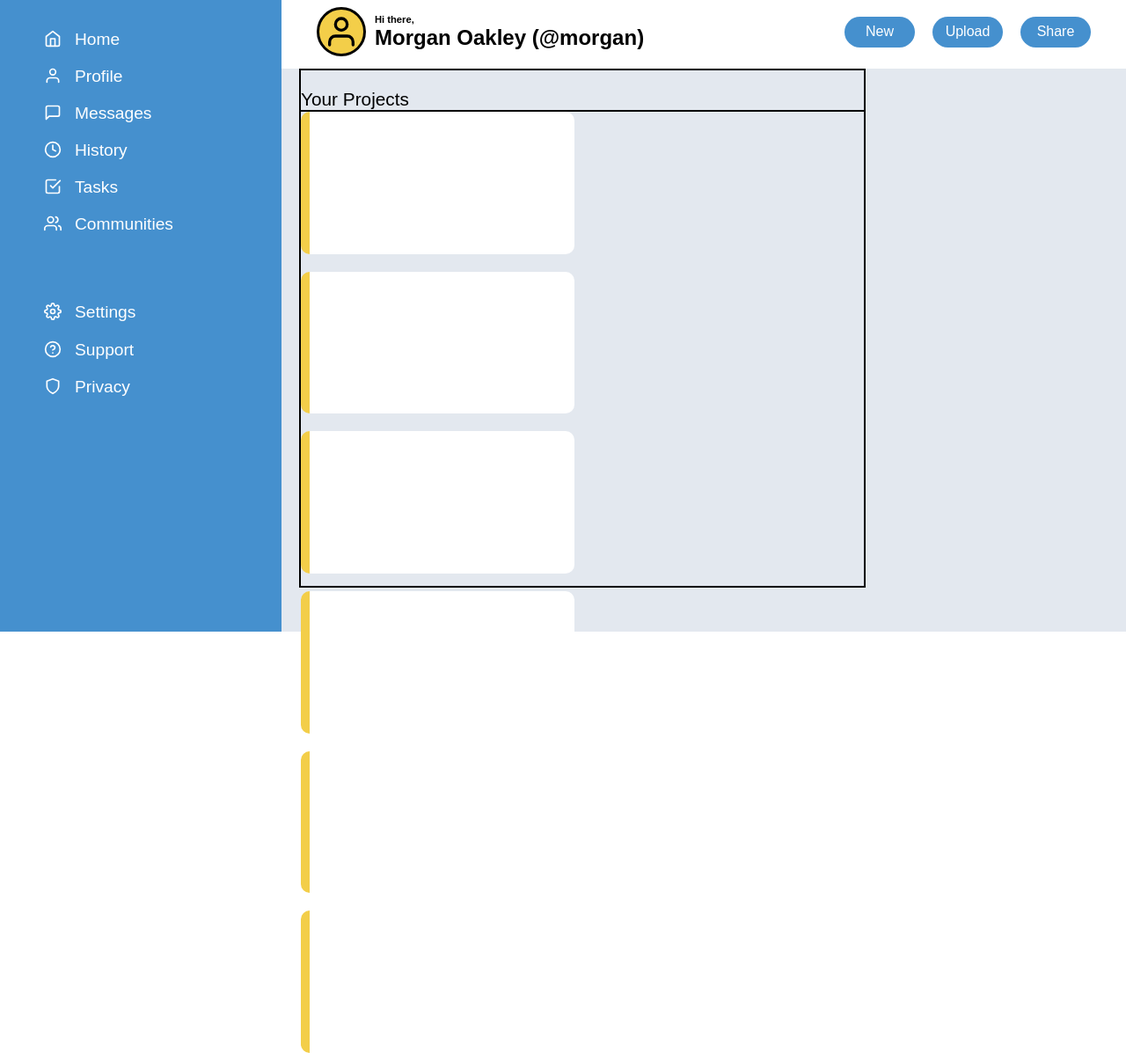
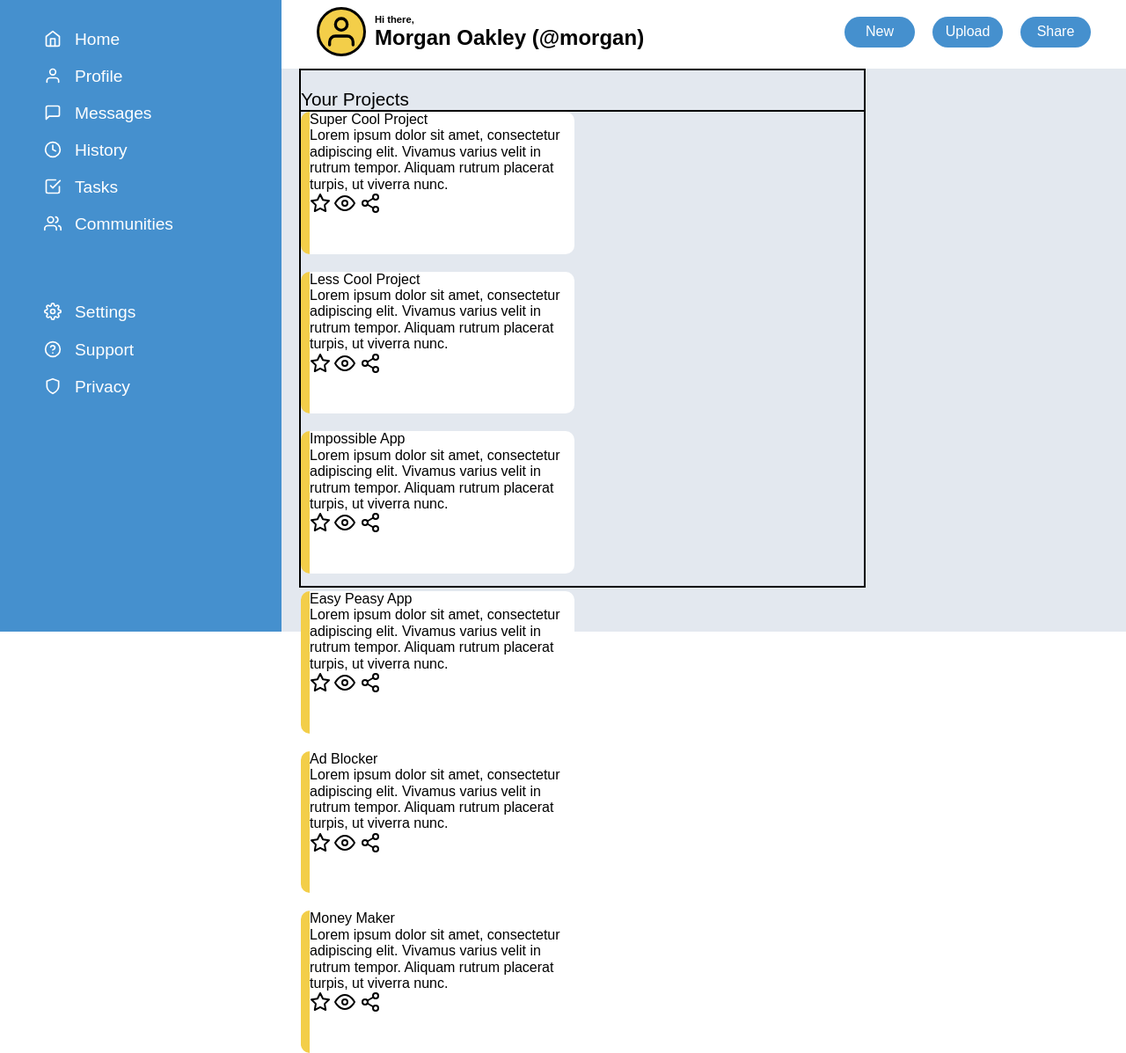
Before and after one commit to kamalypatel/admin-dashboard, a website: page index.html in a window 1280 px wide. Shown: the part 82-1279 px from the top of the page at 88% size. Drawn offline with nearby package versions, Linux system fonts and the light colour scheme.

Commit message:
added all the content to the cards

```diff
--- a/index.html
+++ b/index.html
@@ -67,34 +67,70 @@
                 <div class="left-body-header">Your Projects</div>
                 <div class="left-body-body">
                     <div class="cards">
-                        <div class="card-header"></div>
-                        <div class="card-text"></div>
-                        <div class="icon-holder"></div>
+                        <div class="card-header">Super Cool Project</div>
+                        <div class="card-text">Lorem ipsum dolor sit amet, consectetur adipiscing elit.
+                            Vivamus varius velit in rutrum tempor.
+                            Aliquam rutrum placerat turpis, ut viverra nunc.</div>
+                        <div class="icon-holder">
+                            <i data-feather="star" class="icons"></i>
+                            <i data-feather="eye" class="icons"></i>
+                            <i data-feather="share-2" class="icons"></i>
+                        </div>
                     </div>
                     <div class="cards">
-                        <div class="card-header"></div>
-                        <div class="card-text"></div>
-                        <div class="icon-holder"></div>
+                        <div class="card-header">Less Cool Project</div>
+                        <div class="card-text">Lorem ipsum dolor sit amet, consectetur adipiscing elit.
+                            Vivamus varius velit in rutrum tempor.
+                            Aliquam rutrum placerat turpis, ut viverra nunc.</div>
+                        <div class="icon-holder">
+                            <i data-feather="star" class="icons"></i>
+                            <i data-feather="eye" class="icons"></i>
+                            <i data-feather="share-2" class="icons"></i>
+                        </div>
                     </div>
                     <div class="cards">
-                        <div class="card-header"></div>
-                        <div class="card-text"></div>
-                        <div class="icon-holder"></div>
+                        <div class="card-header">Impossible App</div>
+                        <div class="card-text">Lorem ipsum dolor sit amet, consectetur adipiscing elit.
+                            Vivamus varius velit in rutrum tempor.
+                            Aliquam rutrum placerat turpis, ut viverra nunc.</div>
+                        <div class="icon-holder">
+                            <i data-feather="star" class="icons"></i>
+                            <i data-feather="eye" class="icons"></i>
+                            <i data-feather="share-2" class="icons"></i>
+                        </div>
                     </div>
                     <div class="cards">
-                        <div class="card-header"></div>
-                        <div class="card-text"></div>
-                        <div class="icon-holder"></div>
+                        <div class="card-header">Easy Peasy App</div>
+                        <div class="card-text">Lorem ipsum dolor sit amet, consectetur adipiscing elit.
+                            Vivamus varius velit in rutrum tempor.
+                            Aliquam rutrum placerat turpis, ut viverra nunc.</div>
+                        <div class="icon-holder">
+                            <i data-feather="star" class="icons"></i>
+                            <i data-feather="eye" class="icons"></i>
+                            <i data-feather="share-2" class="icons"></i>
+                        </div>
                     </div>
                     <div class="cards">
-                        <div class="card-header"></div>
-                        <div class="card-text"></div>
-                        <div class="icon-holder"></div>
+                        <div class="card-header">Ad Blocker</div>
+                        <div class="card-text">Lorem ipsum dolor sit amet, consectetur adipiscing elit.
+                            Vivamus varius velit in rutrum tempor.
+                            Aliquam rutrum placerat turpis, ut viverra nunc.</div>
+                        <div class="icon-holder">
+                            <i data-feather="star" class="icons"></i>
+                            <i data-feather="eye" class="icons"></i>
+                            <i data-feather="share-2" class="icons"></i>
+                        </div>
                     </div>
                     <div class="cards">
-                        <div class="card-header"></div>
-                        <div class="card-text"></div>
-                        <div class="icon-holder"></div>
+                        <div class="card-header">Money Maker</div>
+                        <div class="card-text">Lorem ipsum dolor sit amet, consectetur adipiscing elit.
+                            Vivamus varius velit in rutrum tempor.
+                            Aliquam rutrum placerat turpis, ut viverra nunc.</div>
+                        <div class="icon-holder">
+                            <i data-feather="star" class="icons"></i>
+                            <i data-feather="eye" class="icons"></i>
+                            <i data-feather="share-2" class="icons"></i>
+                        </div>
                     </div>
                 </div>
             </div>
```
